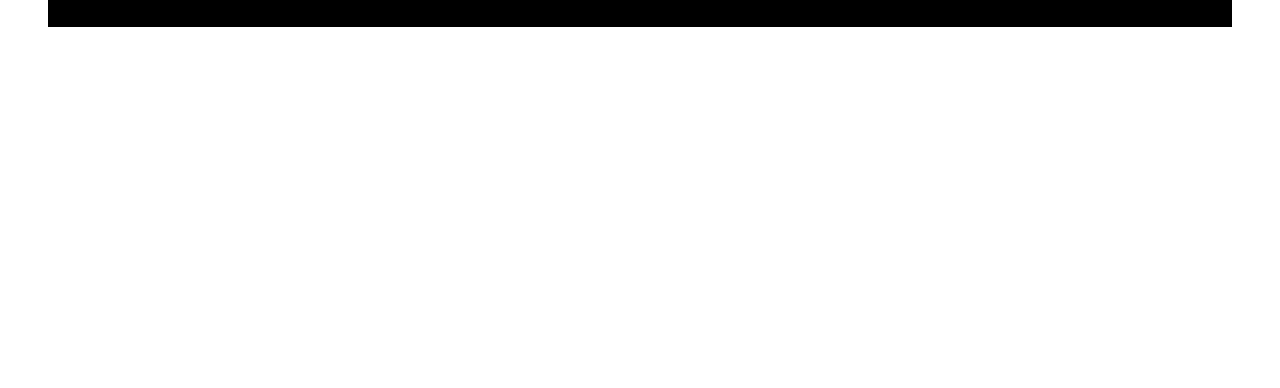
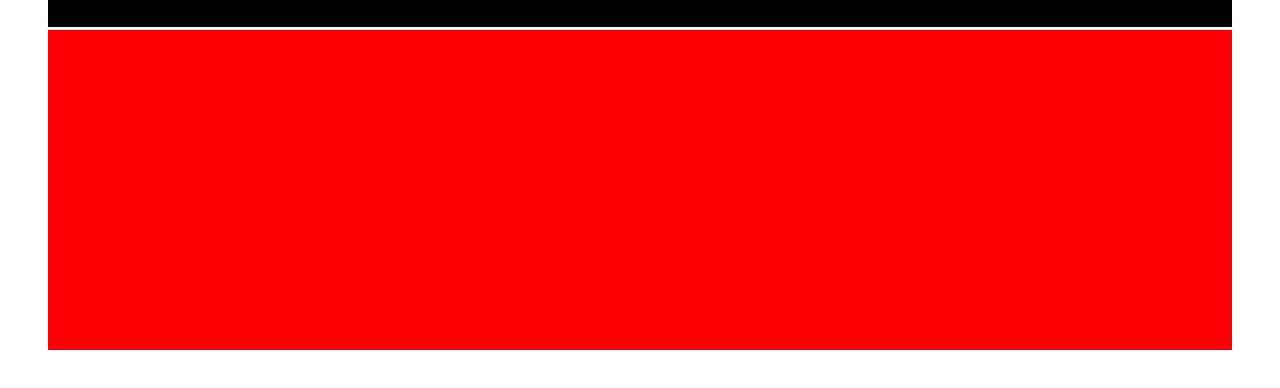
Before and after one commit to Barry-owino/Final-portfolio, a plain HTML site: page index.html in a window 1280 px wide. Shown: the part 98-486 px from the top of the page. Drawn offline with Linux system fonts and the light colour scheme.

Commit message:
settin up the hero/banner section of the portfolio

```diff
--- a/CSS/style.css
+++ b/CSS/style.css
@@ -64,3 +64,11 @@ body{
   padding:5px;
   border-radius:5px;
 }
+
+.hero{
+  background:red;
+  height:40vh;
+  max-width:100%;
+  margin:0 3rem;
+  margin-top:3px;
+}
--- a/index.html
+++ b/index.html
@@ -30,6 +30,10 @@
   </div>
 </div>
 
+<!----This is the hero-banner of the header section-->
+<div class="hero">
+  <div class="hero-text"></div>
+</div>
 </section>
 
 <section>
```
